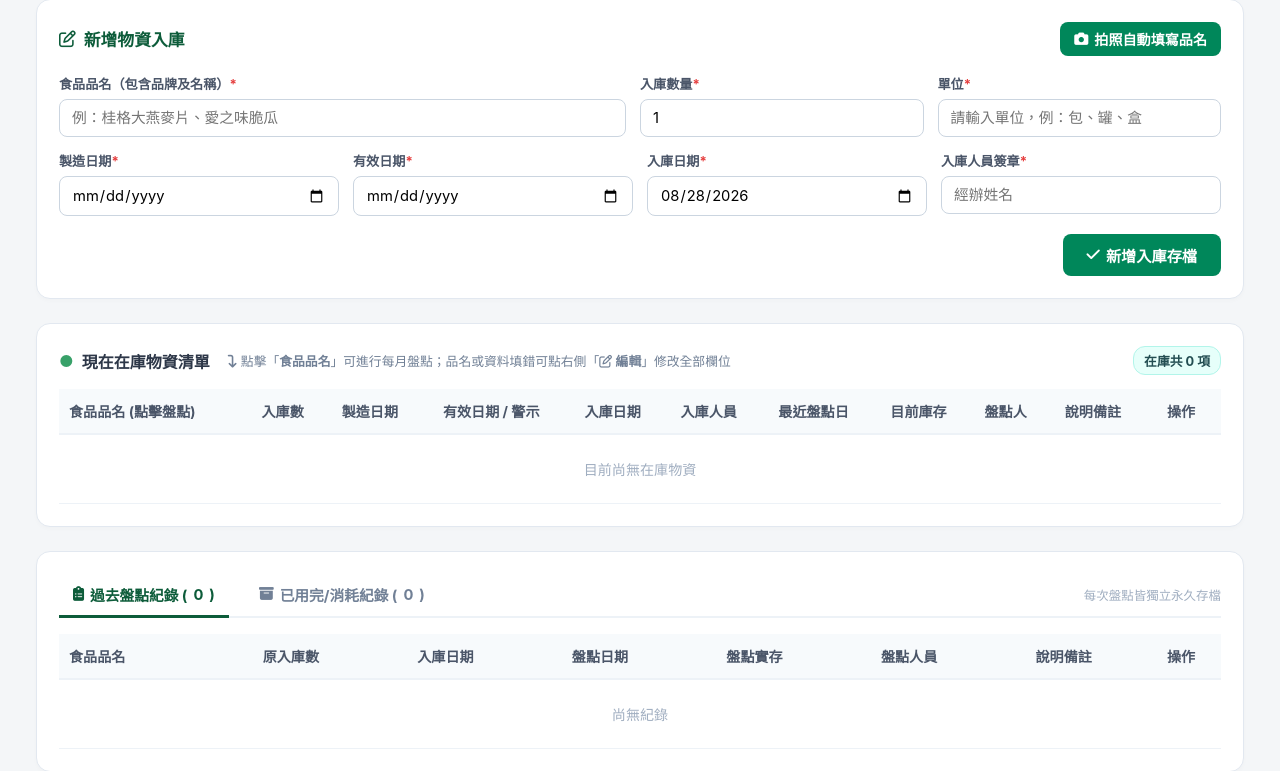
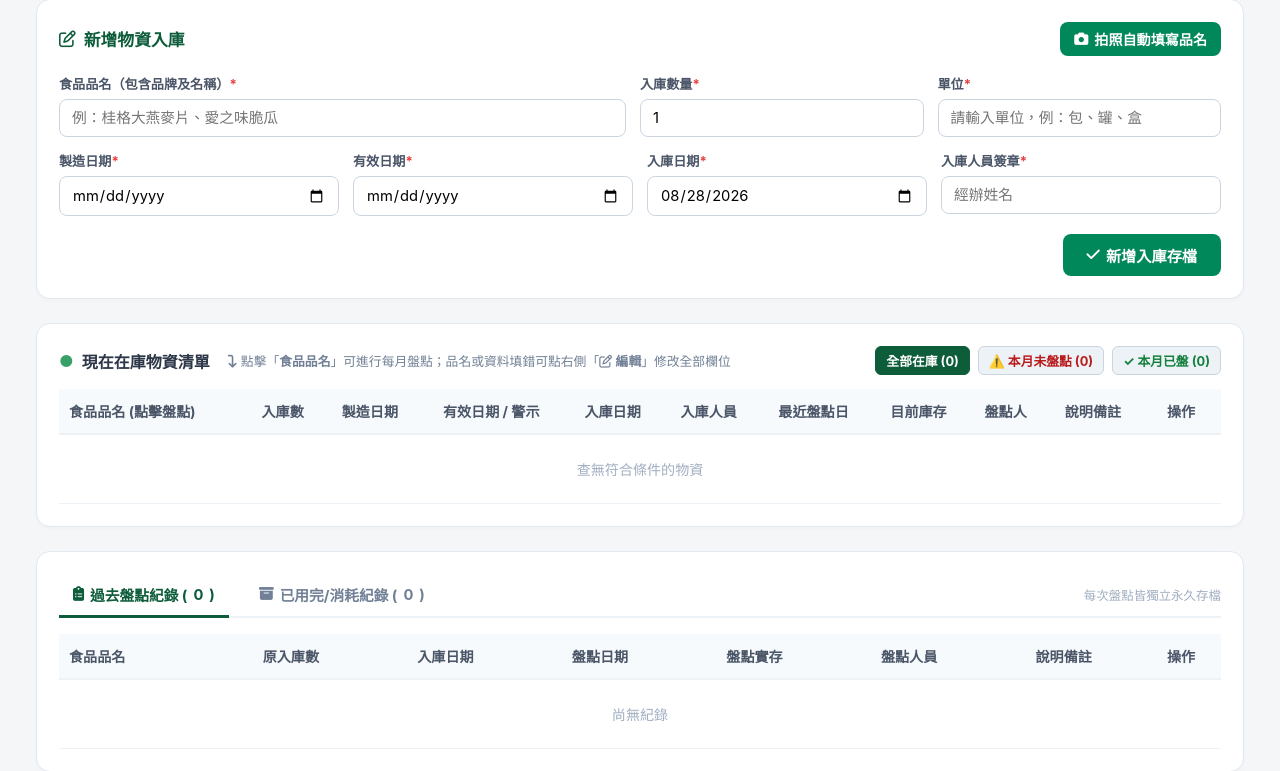
Before and after one commit to stmlongxing/food-app, a Flask app: page / in a window 1280 px wide. Shown: the part 233-1004 px from the top of the page. Run offline with Flask 3, Linux system fonts and the light colour scheme; data that the repository does not hold is empty; some libraries are stand-ins or nearby versions.

Commit message:
Update index.html

```diff
--- a/templates/index.html
+++ b/templates/index.html
@@ -57,18 +57,24 @@
         .btn-submit { background: #00875a; color: #fff; border: none; padding: 10px 24px; border-radius: 8px; font-weight: 700; font-size: 0.95rem; cursor: pointer; display: inline-flex; align-items: center; gap: 6px; float: right; }
         .btn-submit:hover { opacity: 0.9; }
 
-        .list-section-header { display: flex; justify-content: space-between; align-items: center; margin-bottom: 14px; }
+        .list-section-header { display: flex; justify-content: space-between; align-items: center; margin-bottom: 14px; flex-wrap: wrap; gap: 10px; }
         .list-title { font-size: 1rem; font-weight: 700; display: flex; align-items: center; gap: 8px; }
-        .list-badge { background: #e6fffa; color: #234e52; font-size: 0.8rem; font-weight: 700; padding: 4px 10px; border-radius: 12px; border: 1px solid #b2f5ea; }
+        .list-filters { display: flex; align-items: center; gap: 8px; }
+        .filter-btn { background: #edf2f7; border: 1px solid #cbd5e0; padding: 4px 10px; border-radius: 6px; font-size: 0.8rem; font-weight: 700; color: #4a5568; cursor: pointer; }
+        .filter-btn.active { background: var(--brand-green); color: #fff; border-color: var(--brand-green); }
 
         .table-responsive { overflow-x: auto; }
         table { width: 100%; border-collapse: collapse; font-size: 0.88rem; }
         th { background: #f7fafc; color: #4a5568; font-weight: 700; padding: 12px 10px; border-bottom: 2px solid #edf2f7; text-align: center; white-space: nowrap; }
         td { padding: 12px 10px; border-bottom: 1px solid #edf2f7; text-align: center; color: #2d3748; }
         tr:hover { background: #f8fafc; }
+        tr.row-unaudited { background: #fffaf5; }
 
         .item-name-link { font-weight: 700; color: #1a202c; text-decoration: none; cursor: pointer; display: inline-flex; align-items: center; gap: 6px; }
         .item-name-link:hover { color: var(--brand-btn-green); text-decoration: underline; }
+
+        .badge-audit-yes { background: #dcfce7; color: #15803d; padding: 2px 6px; border-radius: 4px; font-size: 0.72rem; font-weight: 700; margin-left: 6px; white-space: nowrap; }
+        .badge-audit-no { background: #fee2e2; color: #b91c1c; padding: 2px 6px; border-radius: 4px; font-size: 0.72rem; font-weight: 700; margin-left: 6px; white-space: nowrap; border: 1px solid #fca5a5; }
 
         .badge-exp-warn { background: #feebc8; color: #7b341e; padding: 2px 6px; border-radius: 4px; font-size: 0.75rem; font-weight: 700; margin-left: 4px; }
         .badge-exp-danger { background: #fed7d7; color: #9b2c2c; padding: 2px 6px; border-radius: 4px; font-size: 0.75rem; font-weight: 700; margin-left: 4px; }
@@ -106,7 +112,7 @@
         <div class="month-picker-wrap">
             <i class="fa-regular fa-calendar"></i>
             <span style="margin-left: 6px;">月份</span>
-            <input type="month" id="selectedMonth">
+            <input type="month" id="selectedMonth" onchange="renderDashboard()">
         </div>
         <button class="btn-excel" onclick="exportExcel()"><i class="fa-solid fa-file-excel"></i> 匯出 Excel</button>
     </div>
@@ -205,7 +211,11 @@
                     <i class="fa-solid fa-arrow-turn-down"></i> 點擊「<strong>食品品名</strong>」可進行每月盤點；品名或資料填錯可點右側「<i class="fa-regular fa-pen-to-square"></i> <strong>編輯</strong>」修改全部欄位
                 </span>
             </div>
-            <div class="list-badge" id="inStockBadge">在庫共 0 項</div>
+            <div class="list-filters">
+                <button class="filter-btn active" id="filterAll" onclick="setAuditFilter('all')">全部在庫 (<span id="countAll">0</span>)</button>
+                <button class="filter-btn" id="filterUnaudited" style="color:#b91c1c;" onclick="setAuditFilter('unaudited')">⚠️ 本月未盤點 (<span id="countUnaudited">0</span>)</button>
+                <button class="filter-btn" id="filterAudited" style="color:#15803d;" onclick="setAuditFilter('audited')">✓ 本月已盤 (<span id="countAudited">0</span>)</button>
+            </div>
         </div>
 
         <div class="table-responsive">
@@ -386,6 +396,7 @@
     let allItems = [];
     let allLogs = [];
     let currentTab = 'audit';
+    let currentAuditFilter = 'all';
 
     function cleanDate(val) {
         if (!val) return '';
@@ -405,6 +416,14 @@
         renderDashboard();
     }
 
+    function setAuditFilter(type) {
+        currentAuditFilter = type;
+        document.getElementById('filterAll').classList.toggle('active', type === 'all');
+        document.getElementById('filterUnaudited').classList.toggle('active', type === 'unaudited');
+        document.getElementById('filterAudited').classList.toggle('active', type === 'audited');
+        renderDashboard();
+    }
+
     function renderDashboard() {
         const activeItems = allItems.filter(i => i.status === 'active' && i.current_qty > 0);
 
@@ -413,7 +432,9 @@
         let expSoon = 0;
         let expired = 0;
         let auditedThisMonth = 0;
+        let unauditedThisMonth = 0;
 
+        // 計算各項狀態
         activeItems.forEach(i => {
             const exp = cleanDate(i.exp_date);
             if (exp) {
@@ -421,8 +442,12 @@
                 if (diffDays < 0) expired++;
                 else if (diffDays <= 30) expSoon++;
             }
-            if (i.last_audit_date && cleanDate(i.last_audit_date).startsWith(currentMonth)) {
+
+            const isAudited = i.last_audit_date && cleanDate(i.last_audit_date).startsWith(currentMonth);
+            if (isAudited) {
                 auditedThisMonth++;
+            } else {
+                unauditedThisMonth++;
             }
         });
 
@@ -430,15 +455,26 @@
         document.getElementById('statAudited').innerHTML = `${auditedThisMonth}<span>項</span>`;
         document.getElementById('statExpSoon').innerHTML = `${expSoon}<span>項</span>`;
         document.getElementById('statExpired').innerHTML = `${expired}<span>項</span>`;
-        document.getElementById('inStockBadge').innerText = `在庫共 ${activeItems.length} 項`;
+
+        document.getElementById('countAll').innerText = activeItems.length;
+        document.getElementById('countUnaudited').innerText = unauditedThisMonth;
+        document.getElementById('countAudited').innerText = auditedThisMonth;
+
+        // 依篩選條件過濾品項
+        let displayItems = activeItems;
+        if (currentAuditFilter === 'unaudited') {
+            displayItems = activeItems.filter(i => !i.last_audit_date || !cleanDate(i.last_audit_date).startsWith(currentMonth));
+        } else if (currentAuditFilter === 'audited') {
+            displayItems = activeItems.filter(i => i.last_audit_date && cleanDate(i.last_audit_date).startsWith(currentMonth));
+        }
 
         const tbody = document.getElementById('inventoryTbody');
         tbody.innerHTML = '';
 
-        if (activeItems.length === 0) {
-            tbody.innerHTML = `<tr><td colspan="11" style="color:#a0aec0; padding:24px;">目前尚無在庫物資</td></tr>`;
+        if (displayItems.length === 0) {
+            tbody.innerHTML = `<tr><td colspan="11" style="color:#a0aec0; padding:24px;">查無符合條件的物資</td></tr>`;
         } else {
-            activeItems.forEach(item => {
+            displayItems.forEach(item => {
                 const tr = document.createElement('tr');
                 const exp = cleanDate(item.exp_date);
                 let expBadge = '';
@@ -448,11 +484,21 @@
                     else if (diffDays <= 30) expBadge = `<span class="badge-exp-warn">即期</span>`;
                 }
 
+                const isAuditedThisMonth = item.last_audit_date && cleanDate(item.last_audit_date).startsWith(currentMonth);
+                const auditStatusBadge = isAuditedThisMonth
+                    ? `<span class="badge-audit-yes"><i class="fa-solid fa-check"></i> 本月已盤</span>`
+                    : `<span class="badge-audit-no"><i class="fa-solid fa-triangle-exclamation"></i> 本月未盤點</span>`;
+
+                if (!isAuditedThisMonth) {
+                    tr.classList.add('row-unaudited');
+                }
+
                 tr.innerHTML = `
                     <td style="text-align: left;">
                         <a class="item-name-link" onclick="openAuditModal(${item.id})">
                             <i class="fa-regular fa-clipboard" style="color: var(--brand-btn-green);"></i> ${item.name}
                         </a>
+                        ${auditStatusBadge}
                     </td>
                     <td>${item.initial_qty} ${item.unit || ''}</td>
                     <td>${cleanDate(item.mfg_date) || '-'}</td>
@@ -665,7 +711,6 @@
         }
     }
 
-    // 打開歷史紀錄編輯彈窗
     function openEditLogModal(id) {
         const log = allLogs.find(l => l.id === id);
         if (!log) return;
@@ -680,7 +725,6 @@
         document.getElementById('editLogModal').style.display = 'flex';
     }
 
-    // 提交歷史紀錄修改
     async function submitEditLog() {
         const id = document.getElementById('editLogId').value;
         const actualQty = parseInt(document.getElementById('editLogQty').value);
```
